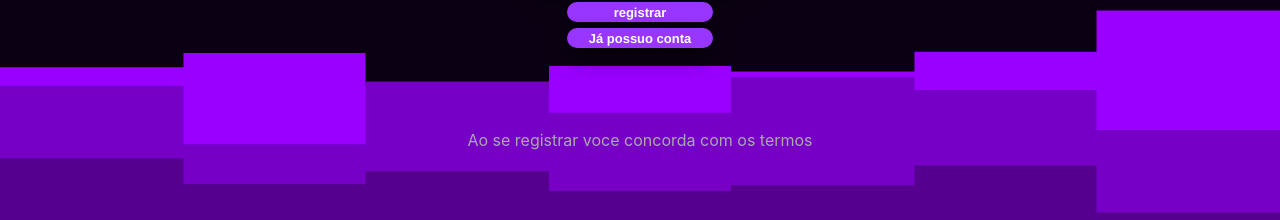
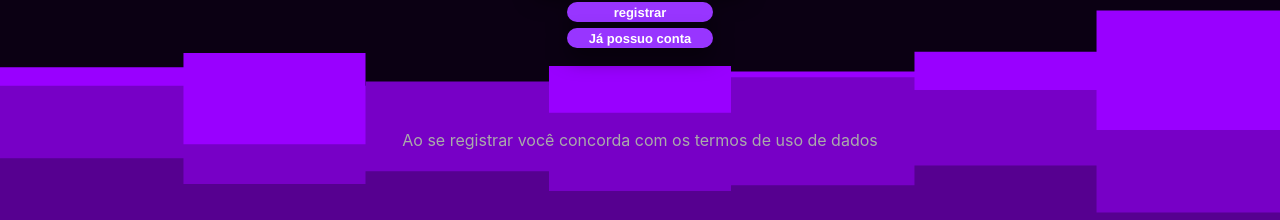
Before and after one commit to brenooliveiranascimento/Redux-wallet-Redux-thunk, a React (Create React App) app: page / in a window 1280 px wide. Both pictures are taken after a click on the button "Criar uma conta". Shown: the part 546-766 px from the top of the page. Built offline with nearby package versions, Linux system fonts and the light colour scheme.

Commit message:
corrigindo interface

```diff
--- a/src/Components/Forms/AuthForm/AuthForm.tsx
+++ b/src/Components/Forms/AuthForm/AuthForm.tsx
@@ -77,7 +77,7 @@ function AuthForm({ authFormProps }: any) {
             href="https://brenooliveiranascimento.github.io/"
             rel="noreferrer"
           >
-            <span>Ao se registrar voce concorda com os termos</span>
+            <span>Ao se registrar você concorda com os termos de uso de dados</span>
           </a>
         )
       }
```
